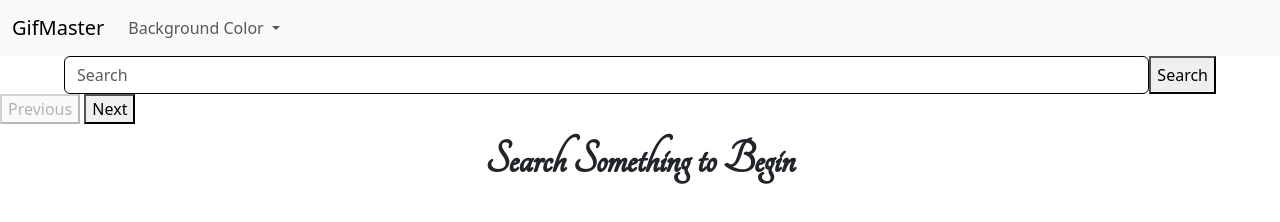
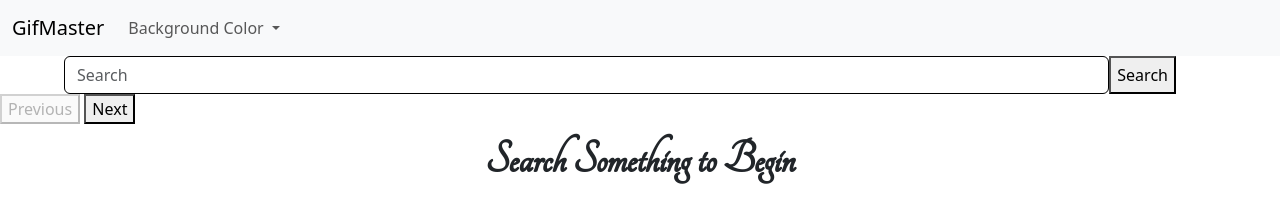
Before and after one commit to Mccomjon/Giphy-Viewer, a plain HTML site: page index.html in a window 1280 px wide. Drawn offline with nearby package versions, Linux system fonts and the light colour scheme.

Commit message:
Formatting Edit

```diff
--- a/index.html
+++ b/index.html
@@ -37,7 +37,7 @@
             <form class="d-flex" role="form" id="SearchForm" onkeydown="if(event.keyCode === 13){handleSubmit();return false;}">
                 <input class="form-control" id="searchVal" type="text" placeholder="Search" aria-label="Search" style="margin-left: 5%; border-color: black;">
                 <button type="button" Value="Search" onclick="handleSubmit(1,1)">Search</button>
-                <div style="min-width: 5%;"></div>
+                <div id="Spacer"></div>
             </form>
 
             <button id="prevButton" disabled onclick="movePage(-1)">Previous</button>
--- a/style.css
+++ b/style.css
@@ -23,7 +23,7 @@ body {
     }
 }
 
-@media screen and (max-width: 480px) {
+@media screen and (max-width: 680px) {
     .outputColumn{
         width:calc(50% - 8px);
     }
@@ -53,3 +53,6 @@ body {
     text-align: center;
     margin-bottom: 10px;
 }
+#Spacer {
+    width:10%;
+}
```
